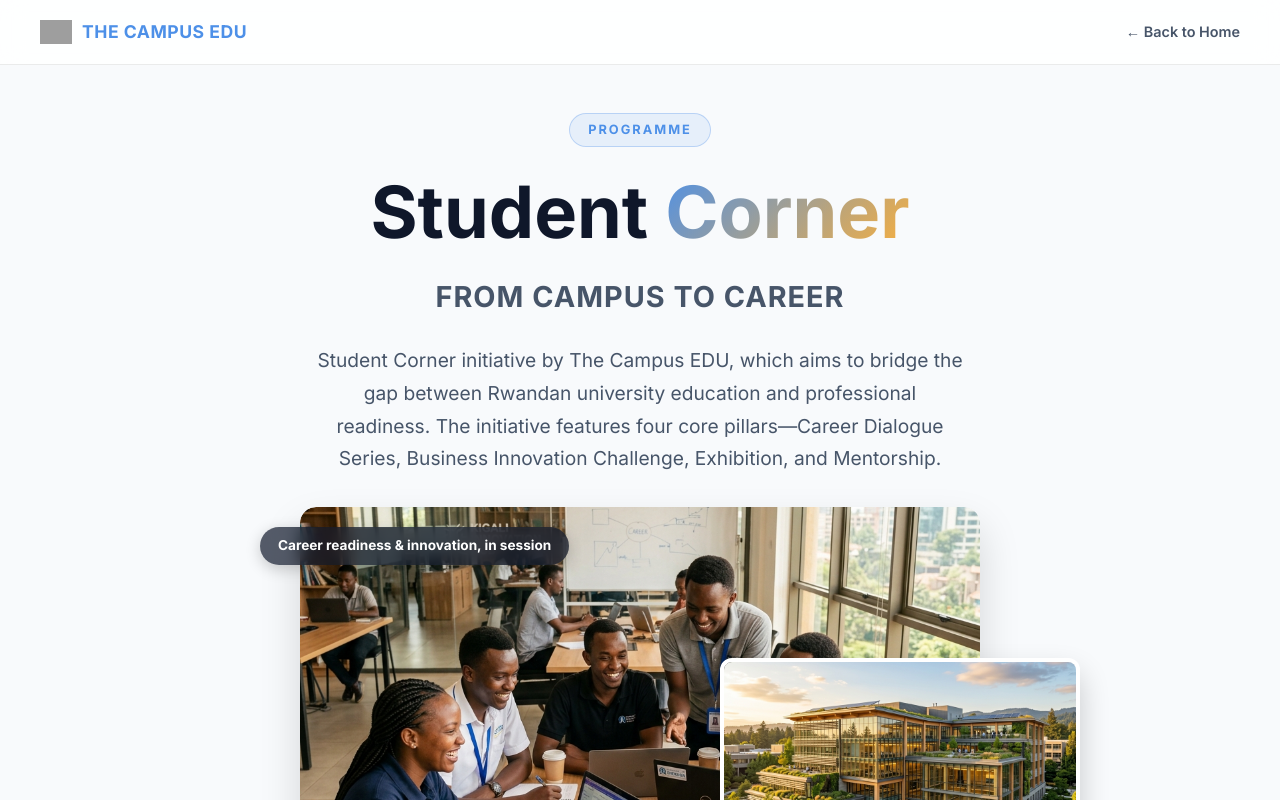
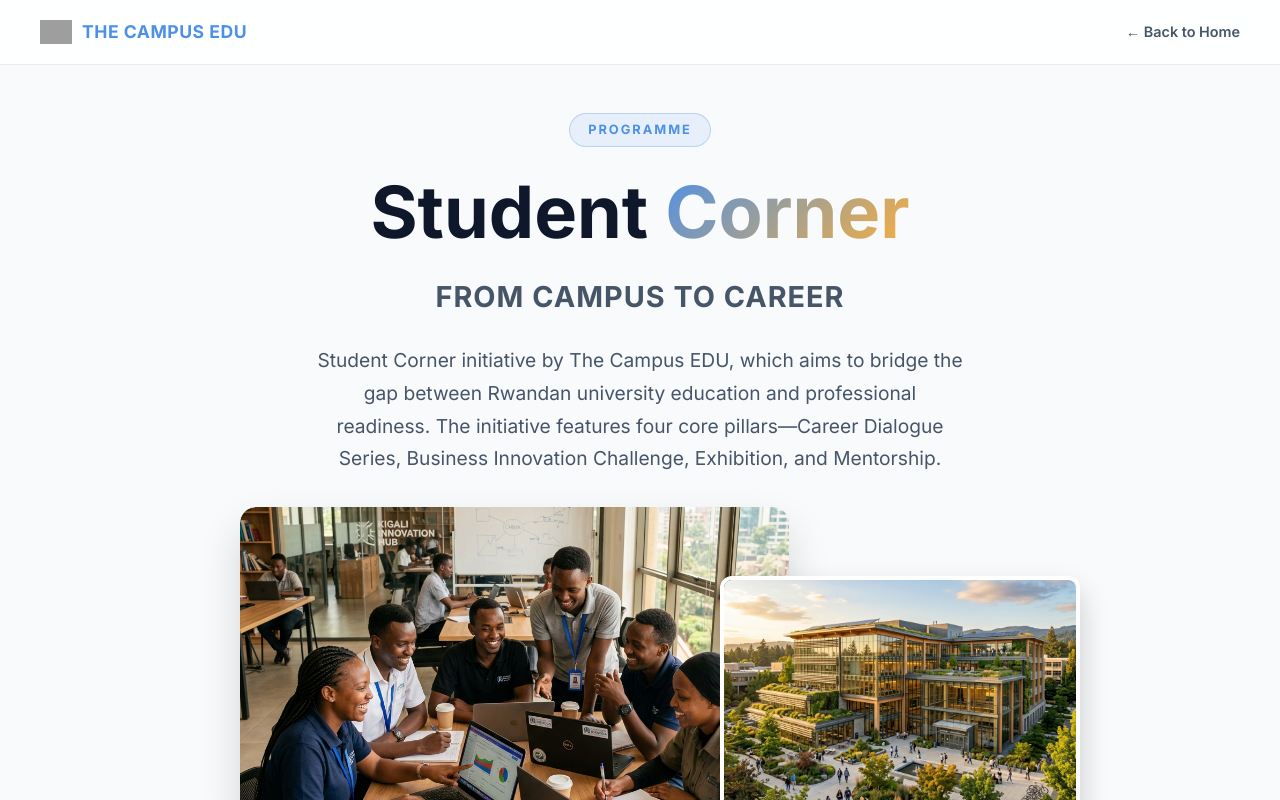
Before and after one commit to Bonaeineza31/campus-edu, a React (Vite) app: page /student-corner in a window 1280 px wide. Shown: the top 800 px of the page. Built offline with nearby package versions, Linux system fonts and the light colour scheme; grey boxes are pictures that could not be loaded.

Commit message:
feat: implement Student Corner page with core program pillars, layout, and styling

```diff
--- a/src/pages/student-corner/StudentCorner.jsx
+++ b/src/pages/student-corner/StudentCorner.jsx
@@ -80,7 +80,10 @@
               <div className="sc-collage-accent accent-left">
                 <img src="/campus_quiz_2.jpg" alt="A speaker addressing students at The Campus Quiz 2025" />
               </div>
-              <span className="sc-collage-caption">The Campus Quiz 2025 — Creating an informed and intellectually driven student community</span>
+            </div>
+            <div className="sc-event-desc">
+              <h4>Event Highlight: The Campus Quiz</h4>
+              <p>Creating an informed and intellectually driven student community.</p>
             </div>
           </div>
         </section>
--- a/src/pages/student-corner/student-corner.css
+++ b/src/pages/student-corner/student-corner.css
@@ -646,20 +646,22 @@
   object-fit: cover;
 }
 
-.sc-collage-caption {
-  position: absolute;
-  top: 20px;
-  left: 20px;
-  background: rgba(15, 23, 42, 0.7);
-  backdrop-filter: blur(8px);
-  -webkit-backdrop-filter: blur(8px);
-  color: #fff;
-  font-weight: 700;
-  font-size: 0.85rem;
-  padding: 8px 18px;
-  border-radius: 30px;
-  z-index: 10;
-  box-shadow: 0 4px 15px rgba(0, 0, 0, 0.2);
+.sc-event-desc {
+  text-align: center;
+  margin-top: 40px;
+  padding: 0 20px;
+}
+
+.sc-event-desc h4 {
+  font-size: 1.2rem;
+  font-weight: 800;
+  color: var(--text-primary, #1a1a2e);
+  margin-bottom: 8px;
+}
+
+.sc-event-desc p {
+  font-size: 1rem;
+  color: var(--text-secondary, #666);
 }
 
 /* =====================
```
